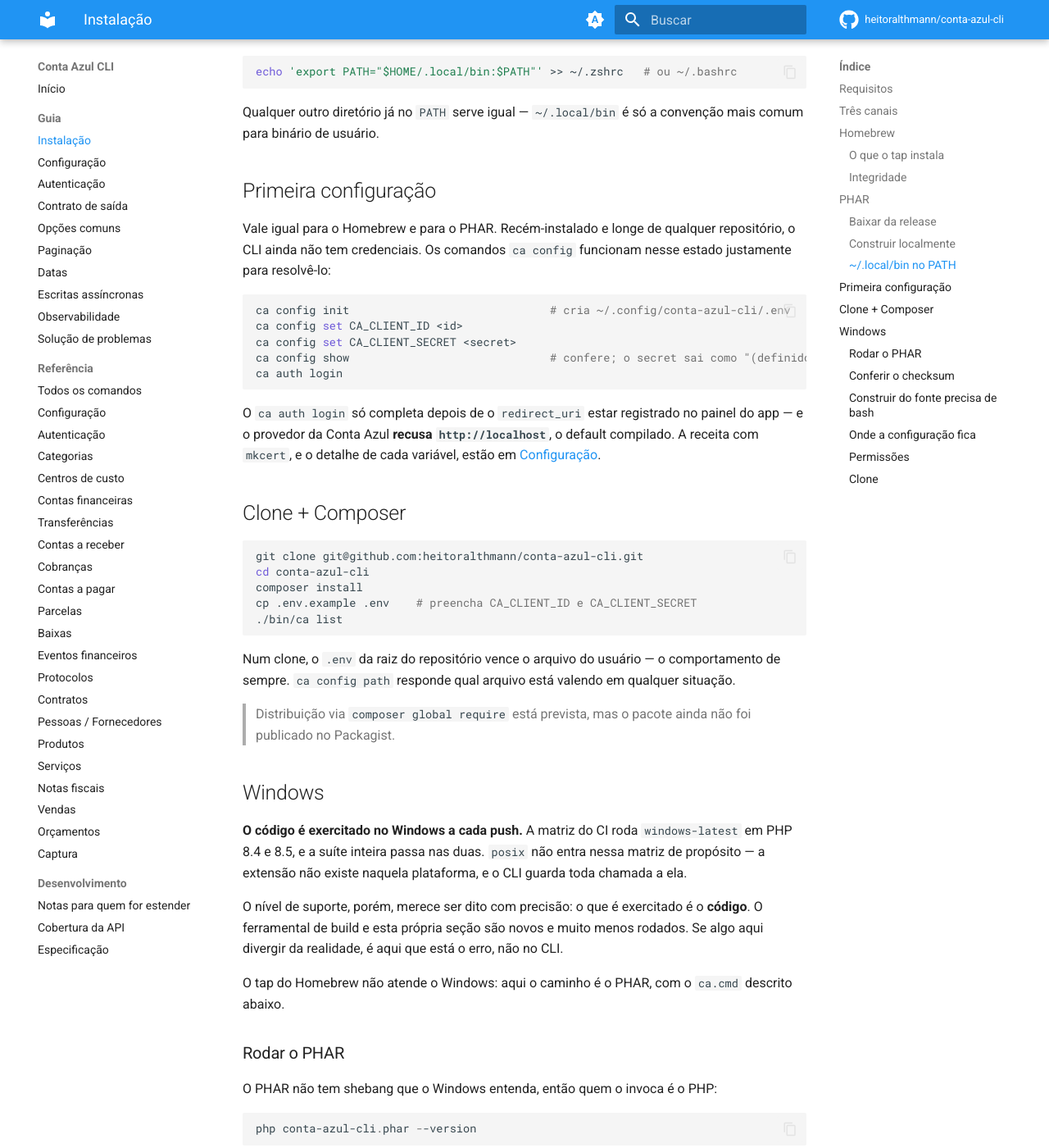
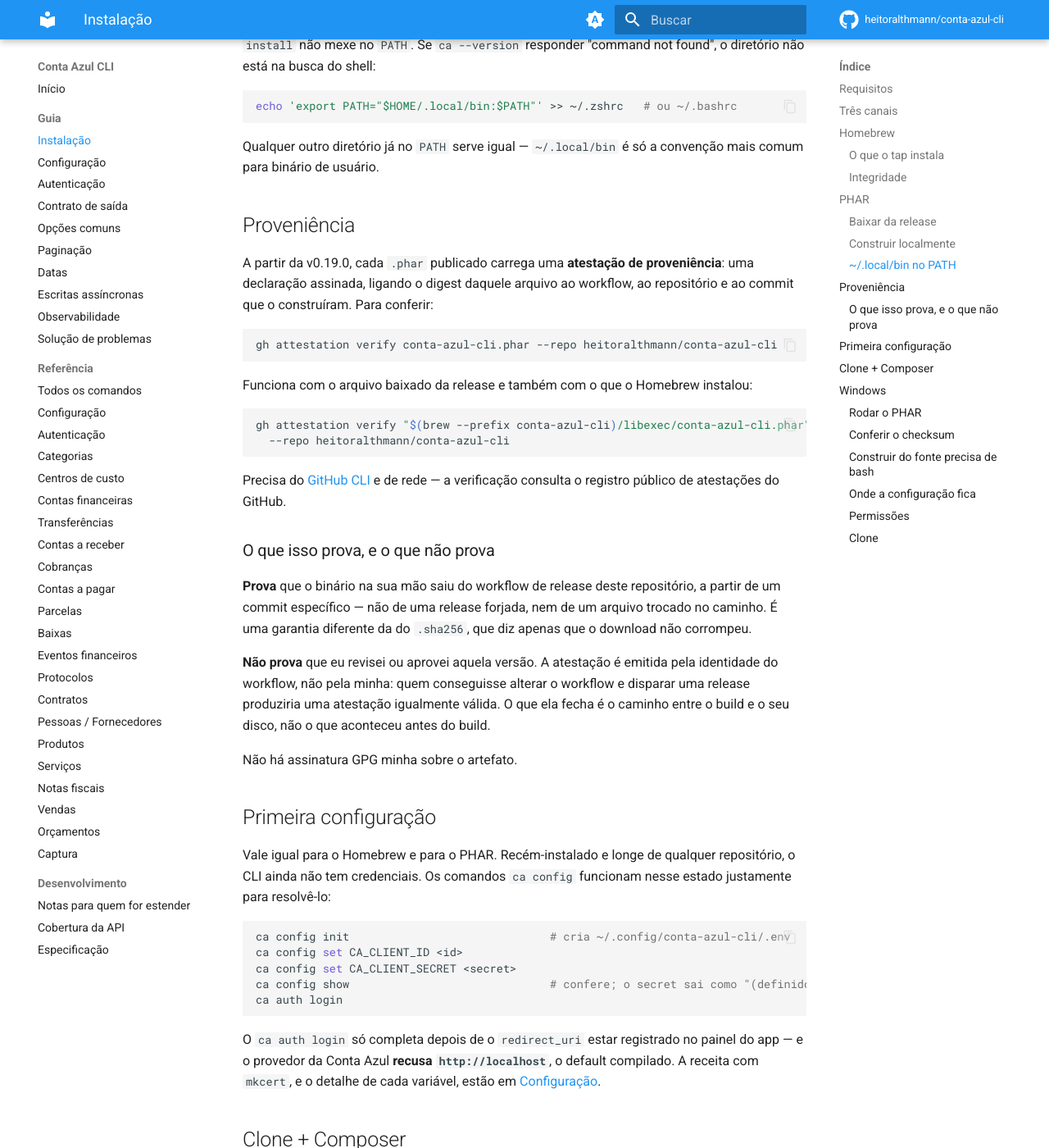
Before and after one commit to heitoralthmann/conta-azul-cli, an MkDocs documentation site: the page built from docs/guia/instalacao.md, in a window 1280 px wide and 1400 px high, scrolled down 2910 px. Shown: the whole window at 82% size. Built offline with MkDocs 1.6.1 and Material for MkDocs 9.7.7, drawn with Linux system fonts in a browser that asks for light colours; comment, search, counter and statistics services are not loaded; some of the changed text lies outside the part shown.

Commit message:
feat: atestar a proveniência do PHAR e preparar o Packagist
A documentação dizia três vezes "não há assinatura", e estava certa: o .sha256
viaja no mesmo canal do binário, então provava que o download não corrompeu e
nada além disso. actions/attest-build-provenance fecha essa lacuna sem custo —
uma declaração assinada via Sigstore ligando o digest do .phar ao workflow, ao
repositório e ao commit que o construíram, conferível com gh attestation verify.

O passo vem depois do smoke test de propósito: não faz sentido atestar artefato
que não passou pela verificação. As permissões vão no job porque declarar
permissions ali substitui o bloco de topo em vez de somar a ele — daí
contents: write repetido ao lado de id-token e attestations.

A seção nova de Proveniência diz o que a atestação prova e o que não prova:
ela é emitida pela identidade do workflow, não pela minha, então fecha o caminho
entre o build e o disco de quem baixou, não o que aconteceu antes do build.
Continua não havendo assinatura GPG do autor, e o texto diz isso.

Junto vai a guarda que faltou no job homebrew. Um secret ausente e um vazio
chegavam iguais ao actions/checkout, que respondia "Input required and not
supplied: token" — sem dizer a causa. Foi assim que a v0.18.0 terminou com o
tap uma versão atrás: gh secret set sem terminal lê stdin vazio, sai com
código 0 e grava em branco.

E, para o Packagist, composer.json passa a declarar type: library. project
sinaliza "instale com create-project", o oposto do que se quer de uma
ferramenta global; bin/ca já tinha o fallback ../../../autoload.php que é o
caminho de instalação global do Composer.

````diff
--- a/composer.json
+++ b/composer.json
@@ -1,7 +1,7 @@
 {
     "name": "heitoralthmann/conta-azul-cli",
     "description": "CLI PHP/Symfony para as APIs Financeiro, Pessoas, Produtos e Serviços da Conta Azul",
-    "type": "project",
+    "type": "library",
     "keywords": ["conta-azul", "cli", "api-client", "oauth2", "symfony-console", "php"],
     "license": "Apache-2.0",
     "authors": [
@@ -13,7 +13,8 @@
     "homepage": "https://github.com/heitoralthmann/conta-azul-cli",
     "support": {
         "issues": "https://github.com/heitoralthmann/conta-azul-cli/issues",
-        "source": "https://github.com/heitoralthmann/conta-azul-cli"
+        "source": "https://github.com/heitoralthmann/conta-azul-cli",
+        "docs": "https://heitoralthmann.github.io/conta-azul-cli/"
     },
     "require": {
         "php": "^8.4",
--- a/docs/guia/instalacao.md
+++ b/docs/guia/instalacao.md
@@ -69,9 +69,12 @@ responder pelo nome. Se o `ca` que atrapalha for outro programa, use
 O `sha256` que o `brew` confere antes de instalar está versionado em
 [`heitoralthmann/homebrew-tap`](https://github.com/heitoralthmann/homebrew-tap),
 com histórico de git — um canal diferente daquele por onde o binário viaja. É
-melhor que o `.sha256` ao lado do `.phar` da seção seguinte, e ainda **não é
-assinatura**: quem controla os dois repositórios é a mesma conta. A fórmula é
-reescrita automaticamente pelo workflow de release a cada tag.
+melhor que o `.sha256` ao lado do `.phar` da seção seguinte, porque não viaja
+junto com o que ele descreve. A fórmula é reescrita automaticamente pelo
+workflow de release a cada tag.
+
+Para provar também a **origem** do `.phar` que o `brew` baixou, veja
+[Proveniência](#proveniencia).
 
 ## PHAR
 
@@ -84,8 +87,9 @@ shasum -a 256 -c conta-azul-cli.phar.sha256   # Linux: sha256sum -c
 ```
 
 O `.sha256` é gerado pelo mesmo workflow que publica o `.phar` e viaja pelo
-mesmo canal: ele prova que o download não veio corrompido, não que o artefato é
-autêntico. Não há assinatura.
+mesmo canal: sozinho, ele prova que o download não veio corrompido, não de onde
+o arquivo veio. Quem quiser a segunda garantia, use a atestação de proveniência
+descrita [abaixo](#proveniencia).
 
 Depois:
 
@@ -128,6 +132,42 @@ echo 'export PATH="$HOME/.local/bin:$PATH"' >> ~/.zshrc   # ou ~/.bashrc
 
 Qualquer outro diretório já no `PATH` serve igual — `~/.local/bin` é só a
 convenção mais comum para binário de usuário.
+
+## Proveniência
+
+A partir da v0.19.0, cada `.phar` publicado carrega uma **atestação de
+proveniência**: uma declaração assinada, ligando o digest daquele arquivo ao
+workflow, ao repositório e ao commit que o construíram. Para conferir:
+
+```bash
+gh attestation verify conta-azul-cli.phar --repo heitoralthmann/conta-azul-cli
+```
+
+Funciona com o arquivo baixado da release e também com o que o Homebrew
+instalou:
+
+```bash
+gh attestation verify "$(brew --prefix conta-azul-cli)/libexec/conta-azul-cli.phar" \
+  --repo heitoralthmann/conta-azul-cli
+```
+
+Precisa do [GitHub CLI](https://cli.github.com/) e de rede — a verificação
+consulta o registro público de atestações do GitHub.
+
+### O que isso prova, e o que não prova
+
+**Prova** que o binário na sua mão saiu do workflow de release deste
+repositório, a partir de um commit específico — não de uma release forjada, nem
+de um arquivo trocado no caminho. É uma garantia diferente da do `.sha256`, que
+diz apenas que o download não corrompeu.
+
+**Não prova** que eu revisei ou aprovei aquela versão. A atestação é emitida
+pela identidade do workflow, não pela minha: quem conseguisse alterar o
+workflow e disparar uma release produziria uma atestação igualmente válida. O
+que ela fecha é o caminho entre o build e o seu disco, não o que aconteceu antes
+do build.
+
+Não há assinatura GPG minha sobre o artefato.
 
 ## Primeira configuração
 
@@ -218,9 +258,10 @@ if ($local -eq $publicado) { 'ok' } else { 'DIVERGE' }
 ```
 
 O `.sha256` publicado vem no formato do `sha256sum` — `<hash>  <arquivo>` —,
-daí o `Split`. Vale aqui a mesma ressalva do caminho Unix: o checksum viaja
-pelo mesmo canal que o binário, então ele prova integridade do download, não
-autenticidade. Não há assinatura.
+daí o `Split`. Vale aqui a mesma ressalva do caminho Unix: o checksum viaja pelo
+mesmo canal que o binário, então sozinho ele prova integridade do download, não
+origem. A [atestação de proveniência](#proveniencia) responde essa outra
+pergunta, e o `gh attestation verify` funciona igual no PowerShell.
 
 ### Construir do fonte precisa de bash
 
````
Also changed, not shown: CHANGELOG.md (+21 -0 lines), README.md (+8 -0 lines), 1 other file.
